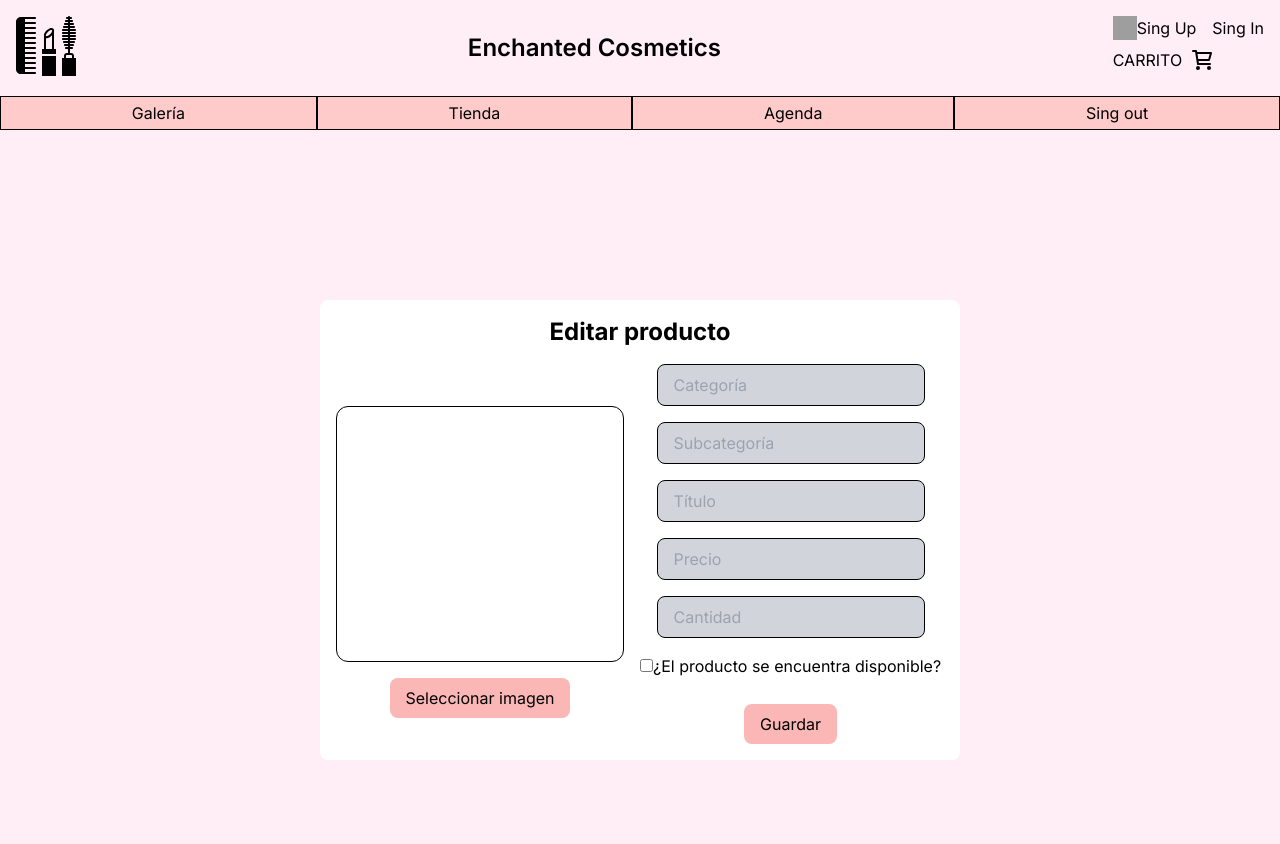
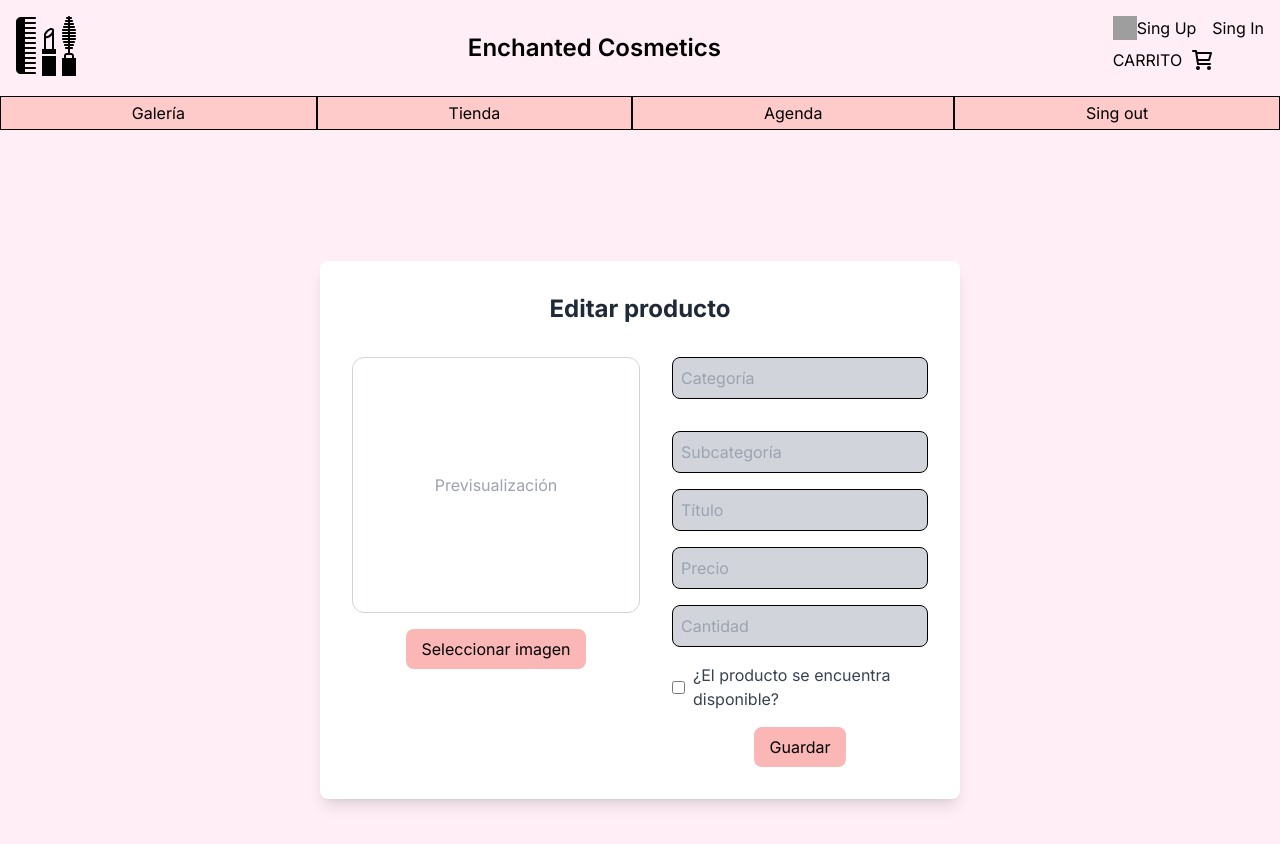
Before and after one commit to Elmono56/DuendeMaquillista, a Next.js app: page /pages/admin/editProduct in a window 1280 px wide. Shown: the top 844 px of the page. Built offline with nearby package versions, Linux system fonts and the light colour scheme; grey boxes are pictures that could not be loaded.

Commit message:
feat: improved AddProduct page

```diff
--- a/src/app/pages/admin/editProduct/page.tsx
+++ b/src/app/pages/admin/editProduct/page.tsx
@@ -21,70 +21,72 @@ const EditProduct = () => {
   };
 
   return (
-    <div>
+    <div className="bg-pink-lighter min-h-screen">
       <Navbar />
       <div className="flex justify-center items-center h-screen">
-        <div className="w-2/4 bg-white rounded-lg h-549 w-384">
-          <div className="text-2xl text-black font-bold text-center m-4">
+        <div className="w-2/4 bg-white rounded-lg p-8 shadow-lg">
+          <div className="text-2xl text-gray-800 font-bold mb-8 text-center">
             Editar producto
           </div>
-          <div className="flex items-center space-between">
+          <div className="flex items-start space-x-8">
             <div>
-              <div className="w-72 h-64 rounded-xl border border-black m-4"></div>
-              <div className="flex justify-center items-center m-4">
+              <div className="w-72 h-64 rounded-xl border border-gray-300 mb-4 flex items-center justify-center">
+                <span className="text-gray-400">Previsualización</span>
+              </div>
+              <div className="flex justify-center items-center">
                 <button className="boton-global">Seleccionar imagen</button>
               </div>
             </div>
 
-            <div className="flex flex-col justify-center items-center">
+            <div className="flex flex-col space-y-4 w-2/3 items-center">
               <input
                 type="text"
-                className="input-global"
+                className="bg-gray-input border border-black rounded-lg p-2 w-full focus:outline-none mb-4"
                 placeholder="Categoría"
                 value={category}
                 onChange={(e) => setCategory(e.target.value)}
               />
               <input
                 type="text"
-                className="input-global"
+                className="bg-gray-input border border-black rounded-lg p-2 w-full focus:outline-none mb-4"
                 placeholder="Subcategoría"
                 value={subCategory}
                 onChange={(e) => setSubCategory(e.target.value)}
               />
               <input
                 type="text"
-                className="input-global"
+                className="bg-gray-input border border-black rounded-lg p-2 w-full focus:outline-none mb-4"
                 placeholder="Título"
                 value={title}
                 onChange={(e) => setTitle(e.target.value)}
               />
               <input
                 type="text"
-                className="input-global"
+                className="bg-gray-input border border-black rounded-lg p-2 w-full focus:outline-none mb-4"
                 placeholder="Precio"
                 value={price}
                 onChange={(e) => setPrice(e.target.value)}
               />
               <input
                 type="text"
-                className="input-global"
+                className="bg-gray-input border border-black rounded-lg p-2 w-full focus:outline-none mb-4"
                 placeholder="Cantidad"
                 value={quantity}
                 onChange={(e) => setQuantity(e.target.value)}
               />
-              <div>
+              <div className="flex items-center space-x-2">
                 <input
                   type="checkbox"
                   id="checkbox1"
-                  className="input-global"
+                  className="focus:ring-0 focus:outline-none"
                   checked={isAvailable}
                   onChange={() => setIsAvailable(!isAvailable)}
                 />
-                <label htmlFor="checkbox1" className="text-black">
+                <label htmlFor="checkbox1" className="text-gray-700">
                   ¿El producto se encuentra disponible?
                 </label>
               </div>
-              <div className="m-4">
+              <div className="mt-4">
                 <button className="boton-global" onClick={handleSaveProduct}>
                   Guardar
                 </button>
```
